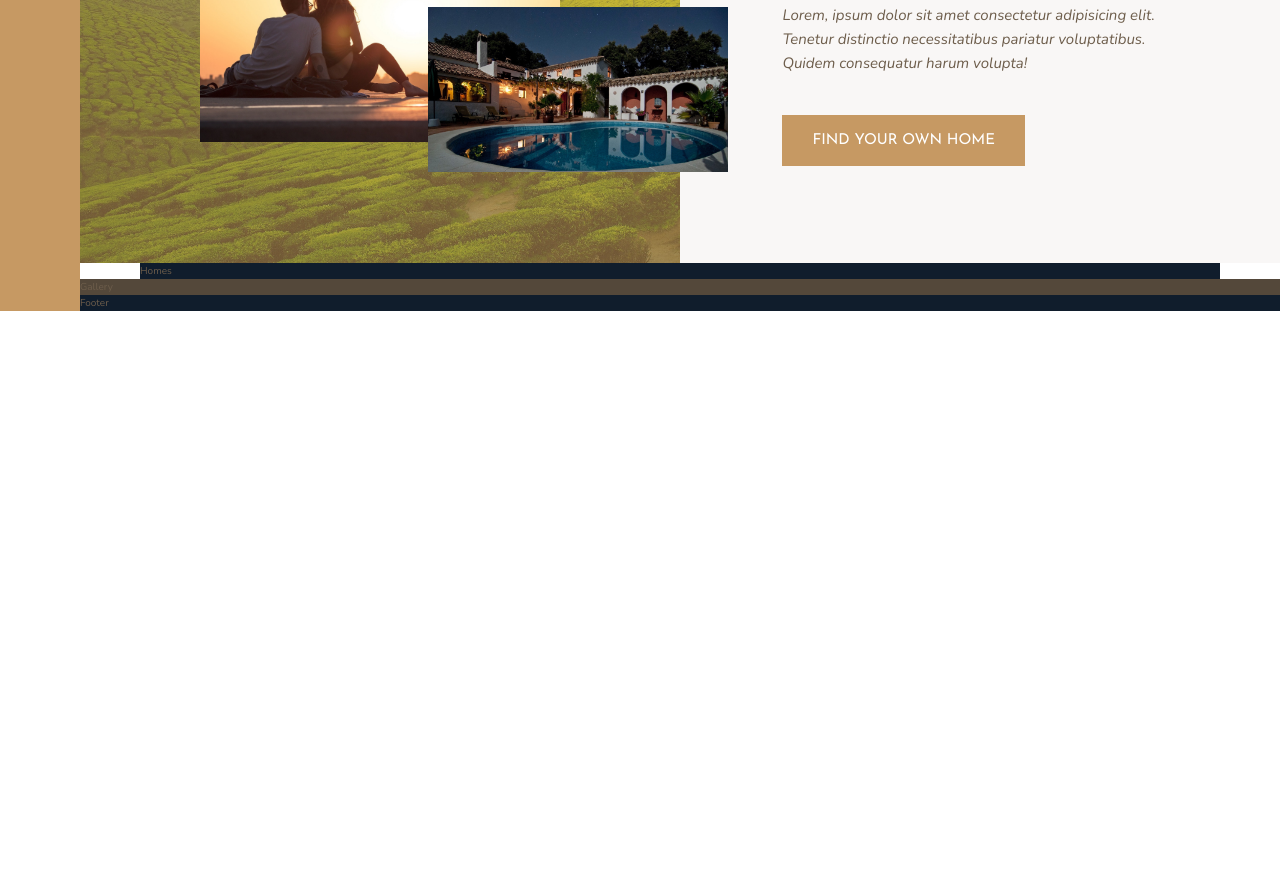
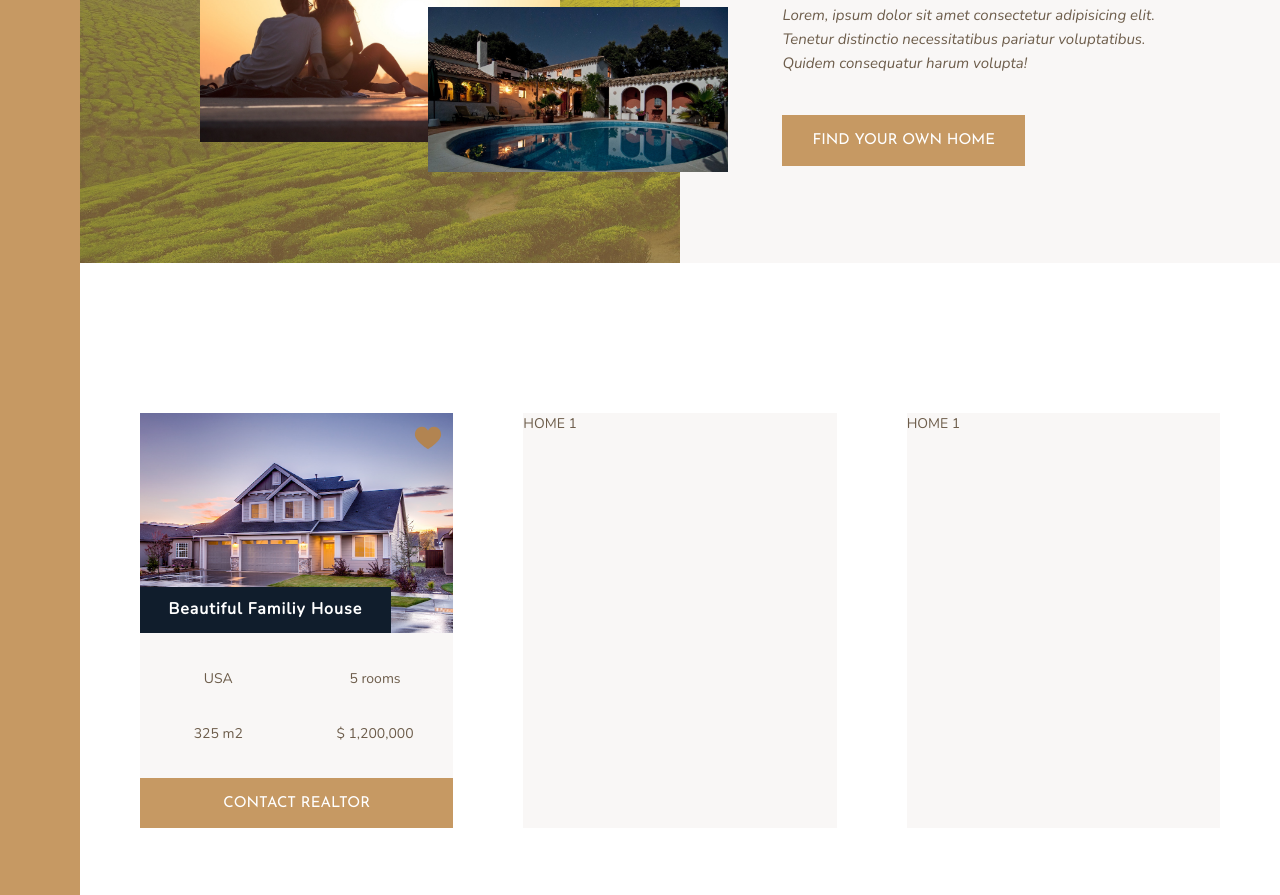
Before and after one commit to LuckyLuke83/Nexter, a website: page index.html in a window 1280 px wide. Shown: the part 1597-2492 px from the top of the page. Before the commit the page ends 1908 px from the top, so only its background shows below. Drawn offline with nearby package versions, Linux system fonts and the light colour scheme.

Commit message:
homes section p. 1/2

```diff
--- a/index.html
+++ b/index.html
@@ -88,7 +88,36 @@
             <button class="btn">Find your own home</button>
         </div>
         <section class="homes">
-            Homes
+            <div class="home">
+                <div class="home__img">
+                    <svg class="home__img-icon">
+                        <use xlink:href="img/sprite.svg#icon-heart-full"></use>
+                    </svg>
+                    <h5 class="home__img-name">Beautiful Familiy House</h5>
+                </div>
+                <div class="home__location">USA</div>
+                <div class="home__rooms">5 rooms</div>
+                <div class="home__area">325 m2</div>
+                <div class="home__price">$ 1,200,000</div>
+                <button class="btn home__btn">
+                    Contact realtor
+                </button>
+            </div>
+            <div class="home">
+                HOME 1
+            </div>
+            <div class="home">
+                HOME 1
+            </div>
+            <div class="home">
+                HOME 1
+            </div>
+            <div class="home">
+                HOME 1
+            </div>
+            <div class="home">
+                HOME 1
+            </div>
         </section>
         <section class="gallery">
             Gallery
--- a/sass/_base.scss
+++ b/sass/_base.scss
@@ -41,20 +41,3 @@ body {
     grid-template-columns: [sidebar-start] 8rem [sidebar-end full-start] minmax(6rem, 1fr) [center-start] repeat(8, [col-start] minmax(min-content, 14rem) [col-end] ) [center-end] minmax(6rem, 1fr) [full-end];
 
 }
-
-.btn {
-    padding: 1.8rem 3rem;
-    color: #fff;
-    font-family: $font-display;
-    font-size: 1.5rem;
-    text-transform: uppercase;
-    background-color: $color-primary;
-    border: none;
-    cursor: pointer;
-    transition: all .3s;
-
-    &:hover {
-        background-color:$color-primary-dark;
-    }
-
-}
--- a/sass/_homes.scss
+++ b/sass/_homes.scss
@@ -1,4 +1,61 @@
 .homes {
-    background-color: $color-secondary;
+    // background-color: $color-secondary;
     grid-column: center-start / center-end;
+    display: grid;
+    grid-template-columns: repeat(auto-fit, minmax(25rem, 1fr));
+    grid-gap: 7rem;
+    margin: 15rem 0;
 }
+
+.home {
+    background-color: $color-grey-light-1;
+    display: grid;
+    grid-template-columns: 1fr 1fr;
+    grid-template-rows: 22rem 2rem 2rem 5rem;
+    row-gap: 3.5rem;
+    font-size: 1.4rem;
+
+    &__img {
+        position: relative;
+        width: 100%;
+        grid-row: 1 / 2;
+        grid-column: 1 / -1;
+        background-image: url(../img/house-1.jpeg);
+        background-size: cover;
+        background-position: center;
+
+        &-icon {
+            position: absolute;
+            top: 1rem;
+            right: 1rem;
+            fill: $color-primary-dark;
+            width: 3rem;
+            height: 3rem;
+        }
+
+        &-name {
+            position: absolute;
+            bottom: 0;
+            margin:0 auto;
+            width: 80%;
+            padding: 1rem 0;
+            color: #fff;
+            font-size: 1.6rem;
+            letter-spacing: .1rem;
+            text-align: center;
+            background-color: $color-secondary;
+        }
+    }
+
+    &__btn {
+        grid-row: 4 / 5;
+        grid-column: 1 / -1;
+    }
+
+    &__location,
+    &__rooms,
+    &__area,
+    &__price {
+        text-align: center;
+    }
+}
--- a/sass/_typography.scss
+++ b/sass/_typography.scss
@@ -38,7 +38,22 @@
     }
 }
 
+.btn {
+    padding: 1.8rem 3rem;
+    color: #fff;
+    font-family: $font-display;
+    font-size: 1.5rem;
+    text-transform: uppercase;
+    background-color: $color-primary;
+    border: none;
+    cursor: pointer;
+    transition: all .3s;
 
+    &:hover {
+        background-color:$color-primary-dark;
+    }
+
+}
 
 .mb-sm {
     margin-bottom: 2rem;
```
Also changed, not shown: css/style.css.
